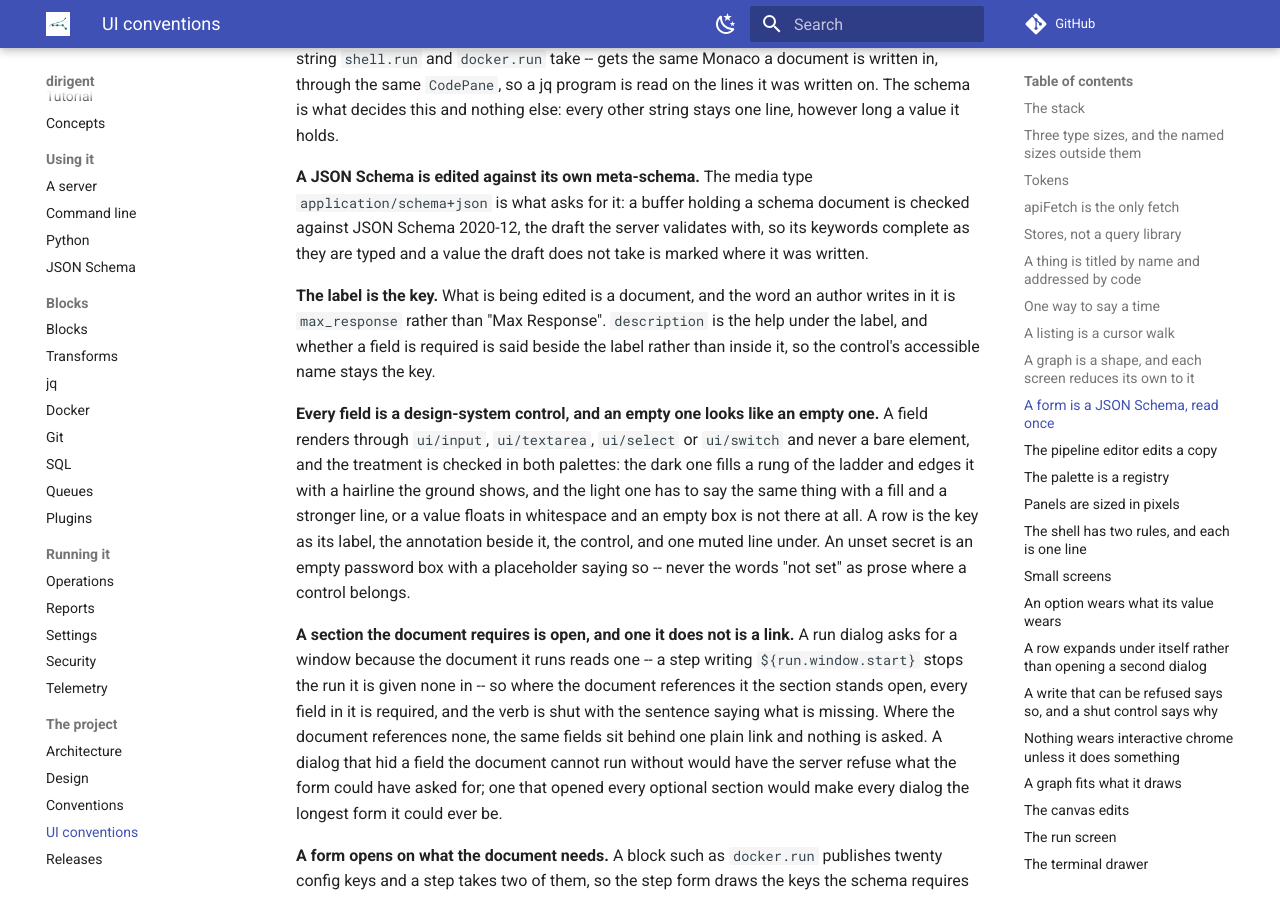
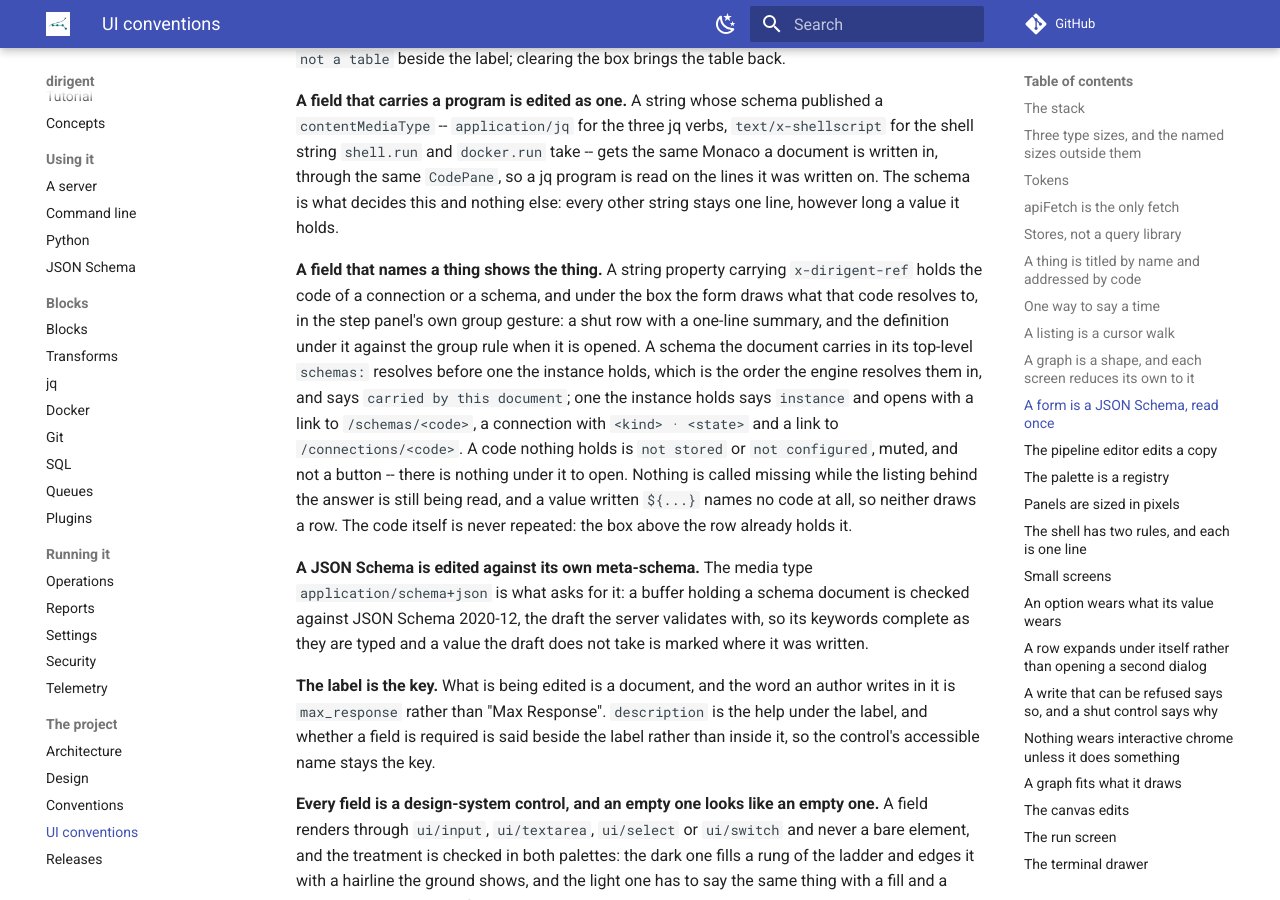
Before and after one commit to winterop-com/dirigent, an MkDocs documentation site: the page built from docs/ui-conventions.md, in a window 1280 px wide and 900 px high, scrolled down 15332 px. Built offline with MkDocs 1.6.1 and Material for MkDocs 9.7.7, drawn with Linux system fonts in a browser that asks for light colours; comment, search, counter and statistics services are not loaded; some of the changed text lies outside the part shown.

Commit message:
docs(ui): a field that names a thing shows the thing
The step form draws the connection or schema a marked field's code resolves to, and the Schemas and Connections screens carry the chosen code in the URL.

```diff
--- a/docs/ui-conventions.md
+++ b/docs/ui-conventions.md
@@ -349,6 +349,10 @@ some tables are. A listing row is the exception, because a
 cell is a glance: `oneLine` closes up the whitespace and the row truncates the words rather
 than rendering a heading cut in half.
 
+**The chosen row's code is in the address.** Schemas and Connections put the code of the row
+somebody opened into the URL and read it back from there, the way Pipelines does, so a schema or a
+credential is a link that can be sent rather than a selection somebody else has to find.
+
 A step is the one exception to the shape, and it is the same rule underneath. Its map key is
 the reference -- what `depends_on` and `${steps....}` read -- so the key plays the part `code`
 plays elsewhere, and the step's optional `name` is the title drawn above it.
@@ -572,6 +576,18 @@ table back.
 string `shell.run` and `docker.run` take -- gets the same Monaco a document is written in, through
 the same `CodePane`, so a jq program is read on the lines it was written on. The schema is what
 decides this and nothing else: every other string stays one line, however long a value it holds.
+
+**A field that names a thing shows the thing.** A string property carrying `x-dirigent-ref` holds
+the code of a connection or a schema, and under the box the form draws what that code resolves to,
+in the step panel's own group gesture: a shut row with a one-line summary, and the definition under
+it against the group rule when it is opened. A schema the document carries in its top-level
+`schemas:` resolves before one the instance holds, which is the order the engine resolves them in,
+and says `carried by this document`; one the instance holds says `instance` and opens with a link
+to `/schemas/<code>`, a connection with `<kind> · <state>` and a link to `/connections/<code>`. A
+code nothing holds is `not stored` or `not configured`, muted, and not a button -- there is nothing
+under it to open. Nothing is called missing while the listing behind the answer is still being
+read, and a value written `${...}` names no code at all, so neither draws a row. The code itself is
+never repeated: the box above the row already holds it.
 
 **A JSON Schema is edited against its own meta-schema.** The media type
 `application/schema+json` is what asks for it: a buffer holding a schema document is checked
```
Also changed, not shown: docs/plugins.md (+16 -0 lines).
